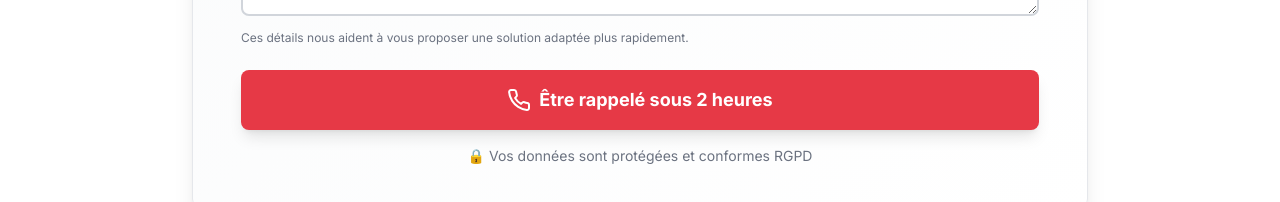
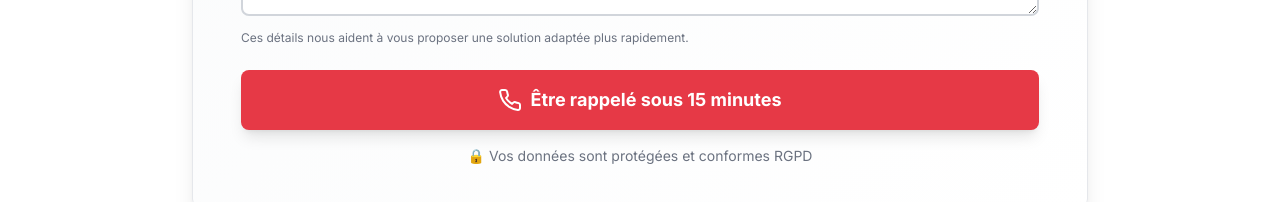
Before and after one commit to radomalala/drassurance, a React (Vite) app: page / in a window 1280 px wide. Shown: the part 2277-2479 px from the top of the page. Built offline with nearby package versions, Linux system fonts and the light colour scheme.

Commit message:
update text in submit button home page

```diff
--- a/src/pages/Home.tsx
+++ b/src/pages/Home.tsx
@@ -172,7 +172,7 @@ export default function Home(){
             </div>
             {error && <div role="alert" className="mb-4 bg-red-100 border border-red-300 text-red-700 px-4 py-3 rounded">{error}</div>}
             <button disabled={sending} className="w-full bg-urgent-red disabled:opacity-60 text-white px-8 py-4 rounded-lg font-bold text-lg hover:bg-red-700 flex items-center justify-center gap-2 transition shadow-lg" type="submit">
-              <Phone size={24} /> {sending ? 'Envoi...' : 'Être rappelé sous 2 heures'}
+              <Phone size={24} /> {sending ? 'Envoi...' : 'Être rappelé sous 15 minutes'}
             </button>
             <p className="text-center text-sm text-gray-500 mt-4">🔒 Vos données sont protégées et conformes RGPD</p>
           </form>
```
